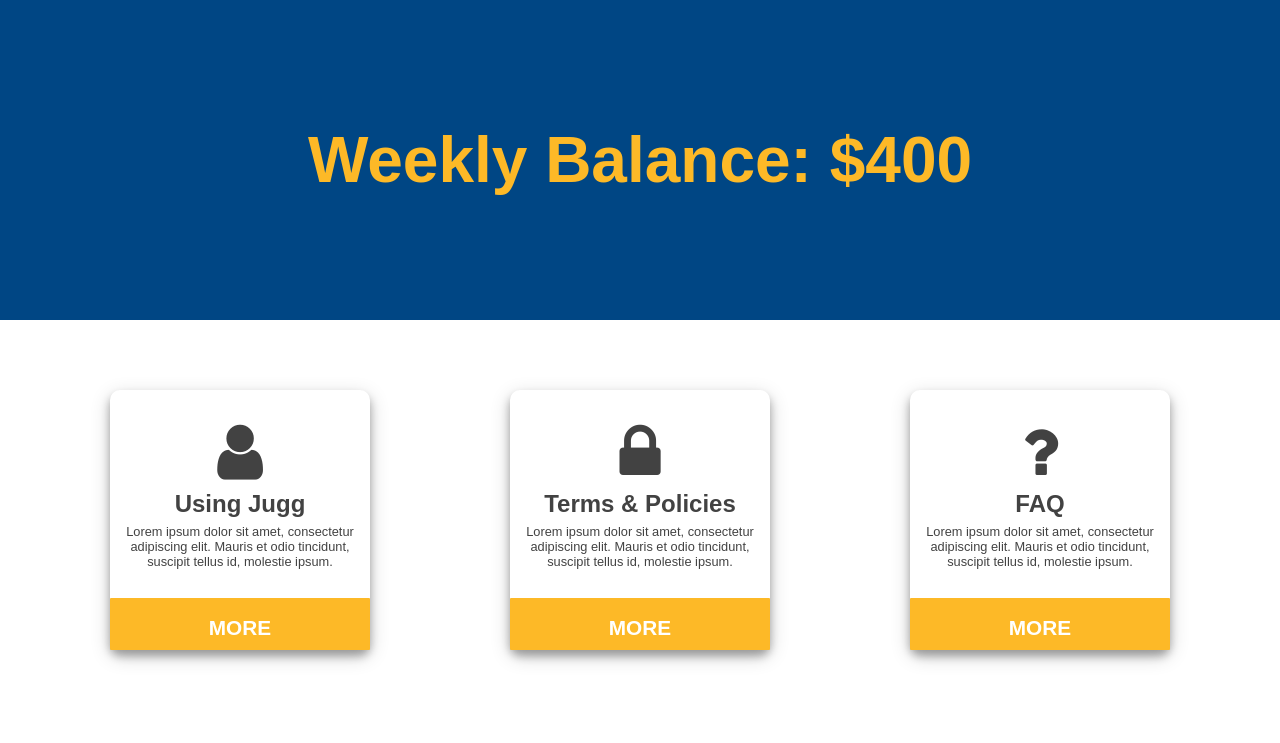
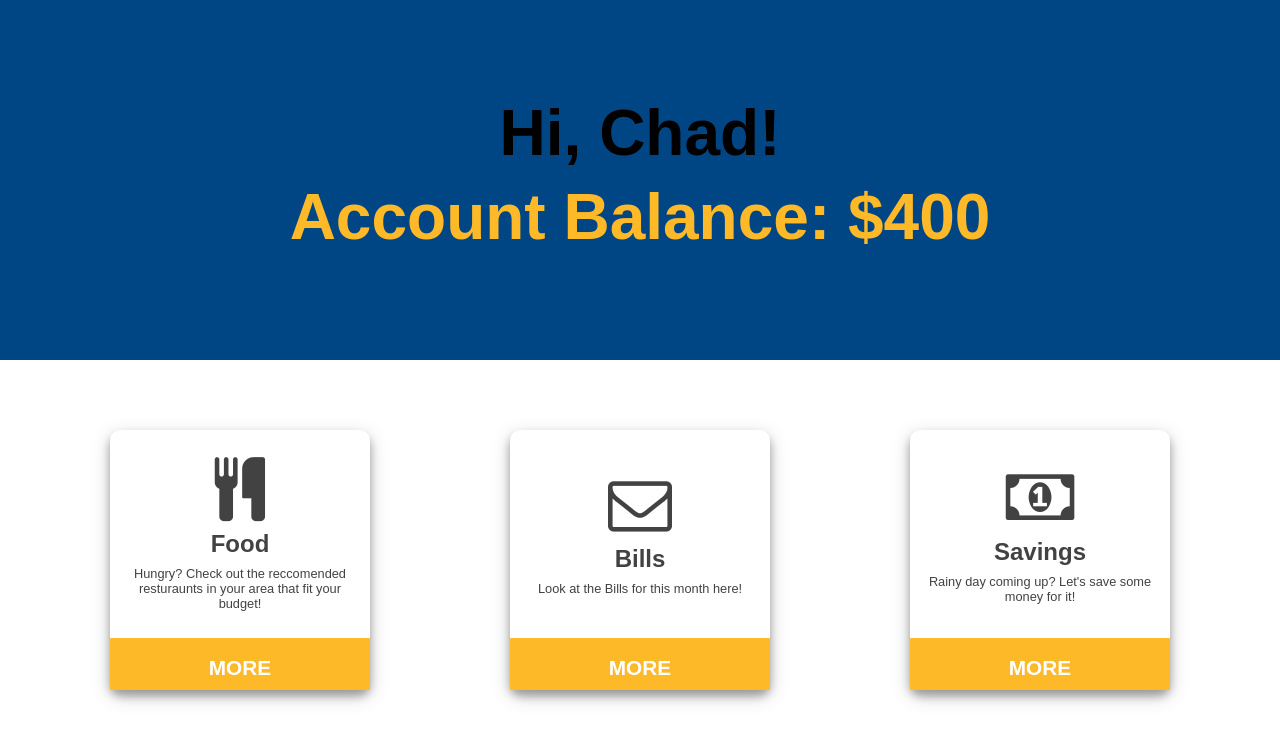
Before and after one commit to chadthomasii/Budget-Application, a PHP site: page / in a window 1280 px wide. Shown: the top 743 px of the page. Run offline with PHP 8.4, Linux system fonts and the light colour scheme.

Commit message:
Added new database file to project, added error mode

```diff
--- /dev/null
+++ b/classes/Database.php
@@ -0,0 +1,116 @@
+<?php
+
+class Database
+{
+
+    //Database Credentials
+	private $host	= 'localhost';
+	private $user	= 'root';
+	private $pass	= 'root';
+	private $dbname	= '';
+
+    //Database handlers, Error, and Prepeared statement handler
+	private $dbh;
+	private $error;
+	private $stmt;
+
+	public function __construct()
+    {
+		// Set Connection to pdo
+		$dsn = 'mysql:host='. $this->host . ';dbname='. $this->dbname;
+		// Set PDO  Options
+		$options = array
+        (
+			PDO::ATTR_PERSISTENT => true,
+			PDO::ATTR_ERRMODE	 => PDO::ERRMODE_EXCEPTION
+		);
+		// Try and Create new PDO Instance
+		try
+        {
+			$this->dbh = new PDO($dsn, $this->user, $this->pass, $options);
+
+		}
+        //Catch any errros that happen when trying to create it.
+        catch(PDOEception $e)
+        {
+			$this->error = $e->getMessage();
+		}
+	}
+
+    //Used for calling sql queries
+    public function query($query)
+    {
+        //Takes prepared statement, and makes it a prepared query
+        $this->stmt = $this->dbh->prepare($query);
+    }
+
+    //Bind prepared statement
+    public function bind($param,$value, $type = null)
+    {
+        //If input is not null
+        if(is_null($type))
+        {
+            //Just Checks what type of data is being passed
+            switch(true)
+            {
+                case is_int($value):
+                    $type = PDO::PARAM_INT; //If INT, Will enter Database as INT
+                    break;
+
+                case is_bool($value):
+                    $type = PDO::PARAM_BOOL; //If BOOL, Will enter Database as BOOL
+                    break;
+
+                case is_null($value):
+                    $type = PDO::PARAM_NULL; //If NOTHING, Will enter Database as NULL
+                    break;
+
+                default:
+                    $type = PDO::PARAM_STR; //DEAFUALTS to STIRNG
+
+
+            }
+
+        }
+        //Bind the statment object
+        $this->stmt->bindValue($param, $value, $type);
+
+    }
+
+    //Executes statement
+    public function execute()
+    {
+        return $this ->stmt->execute();
+    }
+
+    //Gives result set
+    public function resultSet()
+    {
+
+        //Returns Results in an assosiative Array
+        return $this->stmt->fetchAll(PDO::FETCH_ASSOC);
+    }
+
+    //Returns the last inserted ID of an insert statement
+    public function lastInsertId()
+    {
+        return $this->dbh->lastInsertId();
+    }
+
+    public function getRow($table, $id)
+    {
+        //Use the given id to find
+        $this->query("SELECT * FROM $table WHERE id = :id");
+        $this->bind(":id", $id);
+        $this->execute();
+
+        //give back the
+        return $this->resultSet();
+
+    }
+
+
+
+}
+
+$database = new Database();
--- /dev/null
+++ b/core/ErrorReporting.php
@@ -0,0 +1,3 @@
+<?php
+
+ini_set('display_errors', 1);
--- a/css/style.css
+++ b/css/style.css
@@ -4,29 +4,30 @@
     padding: 0;
 }
 
-html
-{
 
-}
 
 body
 {
     margin: 0;
     font-family: sans-serif;
-    color: #fff;
 
 }
 
 #showcase
 {
    background-color: #004684;
-    height: 40vh;
+    height: 45vh;
     display: flex;
     flex-direction: column;
     justify-content: center;
     align-items: center;
 
 
+}
+
+#showcase div  h1
+{
+    font-size: 4em;
 }
 
 .heading
@@ -36,7 +37,7 @@ body
 
 }
 
-.heading h1
+.heading h2
 {
     color: #fdb927;
     font-size: 4em;
@@ -90,7 +91,7 @@ body
 {
     color: #424242;
     text-align: center;
-    line-height: 40px;
+    line-height: 45px;
 }
 
 .card div p
@@ -98,7 +99,7 @@ body
     color: #424242;
     text-align: center;
     font-size: 0.8em;
-    margin: 0 5px;
+    margin: 0 7px;
 }
 
 
@@ -169,6 +170,26 @@ body
     padding-bottom: 60px;
 
 }
+
+
+
+
+/********************
+
+       Savings Page
+
+********************/
+
+#savings-header
+{
+    background-color: #eeeeee;
+    height: 100vh;
+
+
+}
+
+
+
 
 
 
--- a/index.php
+++ b/index.php
@@ -1,3 +1,11 @@
+<?php
+        require_once 'core/ErrorReporting.php';
+        require_once 'classes/Database.php';
+
+
+
+?>
+
 <!DOCTYPE html lang="en">
     <head>
         <meta charset="utf-8">
@@ -5,17 +13,21 @@
         <title>Aggie Budget</title>
         <meta name="viewport" content="width=device-width, initial-scale=1">
         <link rel="stylesheet" href="css/style.css">
-        <link rel="shortcut icon" href="img/JuggLogo.png" />
+
         <link rel="stylesheet" href="./font-awesome/css/font-awesome.min.css">
     </head>
     <body>
 
         <header id="showcase">
 
+            <div>
+                <h1>Hi, Chad!</h1>
+            </div>
+
             <div class="heading">
                <div>
-                   <h1></h1>
-                   <h1>Weekly Balance: $400</h1>
+
+                   <h2>Account Balance: $400</h2>
                </div>
             </div>
 
@@ -26,10 +38,10 @@
             <div class="card-border">
                 <section class="card">
                     <div class="card-heading">
-                        <i class="fa fa-user fa-4x" aria-hidden="true"></i>
-                        <h1>Using Jugg</h1>
+                        <i class="fa fa-cutlery fa-4x" aria-hidden="true"></i>
+                        <h1>Food</h1>
                         <p>
-                            Lorem ipsum dolor sit amet, consectetur adipiscing elit. Mauris et odio tincidunt, suscipit tellus id, molestie ipsum.
+                            Hungry? Check out the reccomended resturaunts in your area that fit your budget!
                         </p>
                     </div>
                     <div class="card-footer">
@@ -43,10 +55,10 @@
 
                 <section class="card">
                     <div class="card-heading">
-                        <i class="fa fa-lock fa-4x" aria-hidden="true"></i>
-                        <h1>Terms & Policies</h1>
+                        <i class="fa fa-envelope-o fa-4x" aria-hidden="true"></i>
+                        <h1>Bills</h1>
                         <p>
-                            Lorem ipsum dolor sit amet, consectetur adipiscing elit. Mauris et odio tincidunt, suscipit tellus id, molestie ipsum.
+                            Look at the Bills for this month here!
                         </p>
                     </div>
                     <div class="card-footer">
@@ -60,10 +72,10 @@
             <div class="card-border">
                 <section class="card">
                     <div class="card-heading">
-                        <i class="fa fa-question fa-4x" aria-hidden="true"></i>
-                        <h1>FAQ</h1>
+                        <i class="fa fa-money fa-4x" aria-hidden="true"></i>
+                        <h1>Savings</h1>
                         <p>
-                            Lorem ipsum dolor sit amet, consectetur adipiscing elit. Mauris et odio tincidunt, suscipit tellus id, molestie ipsum.
+                           Rainy day coming up? Let's save some money for it!
                         </p>
                     </div>
                     <div class="card-footer">
```
Also changed, not shown: savings.php (added, +26 -0 lines).
